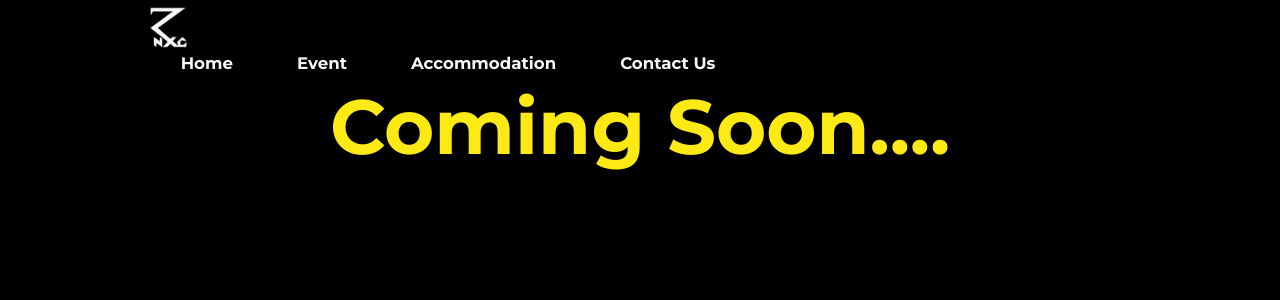
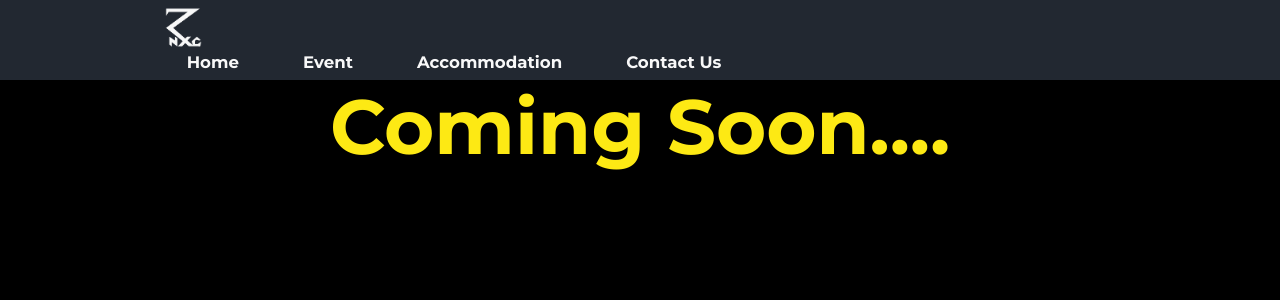
Before and after one commit to Ayush-AM/RMAGEDDON, a React (Vite) app in the folder Rmageddon/: page /accomodation in a window 1280 px wide. Shown: the top 300 px of the page. Built offline with nearby package versions, Linux system fonts and the light colour scheme; a web font is replaced by a local one.

Commit message:
images added to contact

```diff
--- a/Rmageddon/src/css/Accomodation.css
+++ b/Rmageddon/src/css/Accomodation.css
@@ -14,6 +14,8 @@
     height: 10%;
     display: flex;
     align-items: center;
+    padding: 10px 20px;
+    background-color: #222831;
 
 }
 
--- a/Rmageddon/src/jsx/Contact.jsx
+++ b/Rmageddon/src/jsx/Contact.jsx
@@ -3,9 +3,9 @@ import "../css/Contact.css";
 import NavBar from "./NavBar";
 import Footer from "./Footer";
 import Coordinator2 from "../images/Shantanu P.jpg";
-import Coordinator3 from "../images/drone.jpg";
-import Coordinator4 from "../images/LineFollower.webp";
-import Coordinator5 from "../images/soccer.jpg";
+import Coordinator3 from "../images/ContactUs.png";
+import Coordinator4 from "../images/ContactUs.png";
+import Coordinator5 from "../images/ContactUs.png";
 
 import AOS from "aos";
 import "aos/dist/aos.css";
```
Also changed, not shown: Rmageddon/src/images/ContactUs.png (added).
